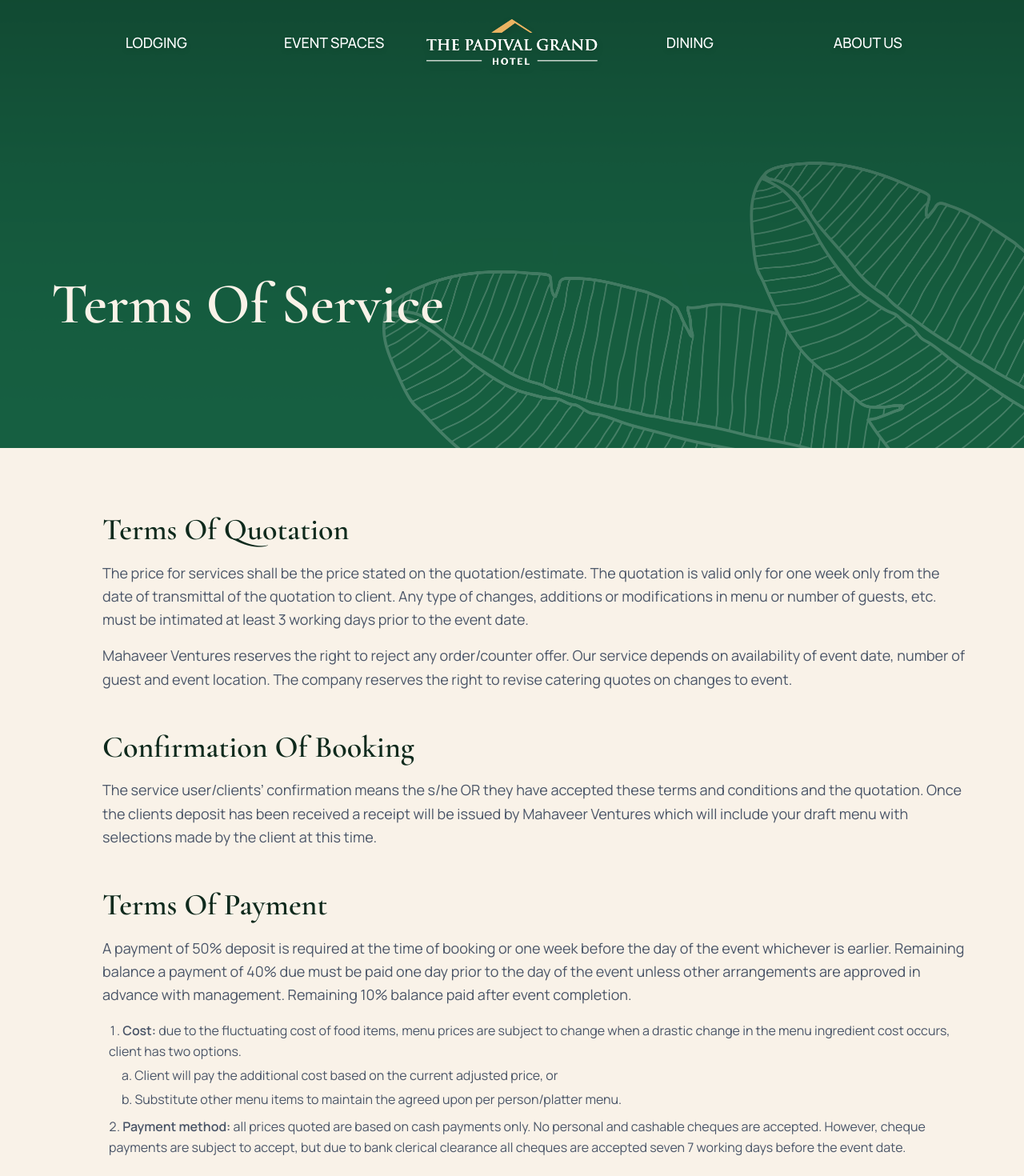
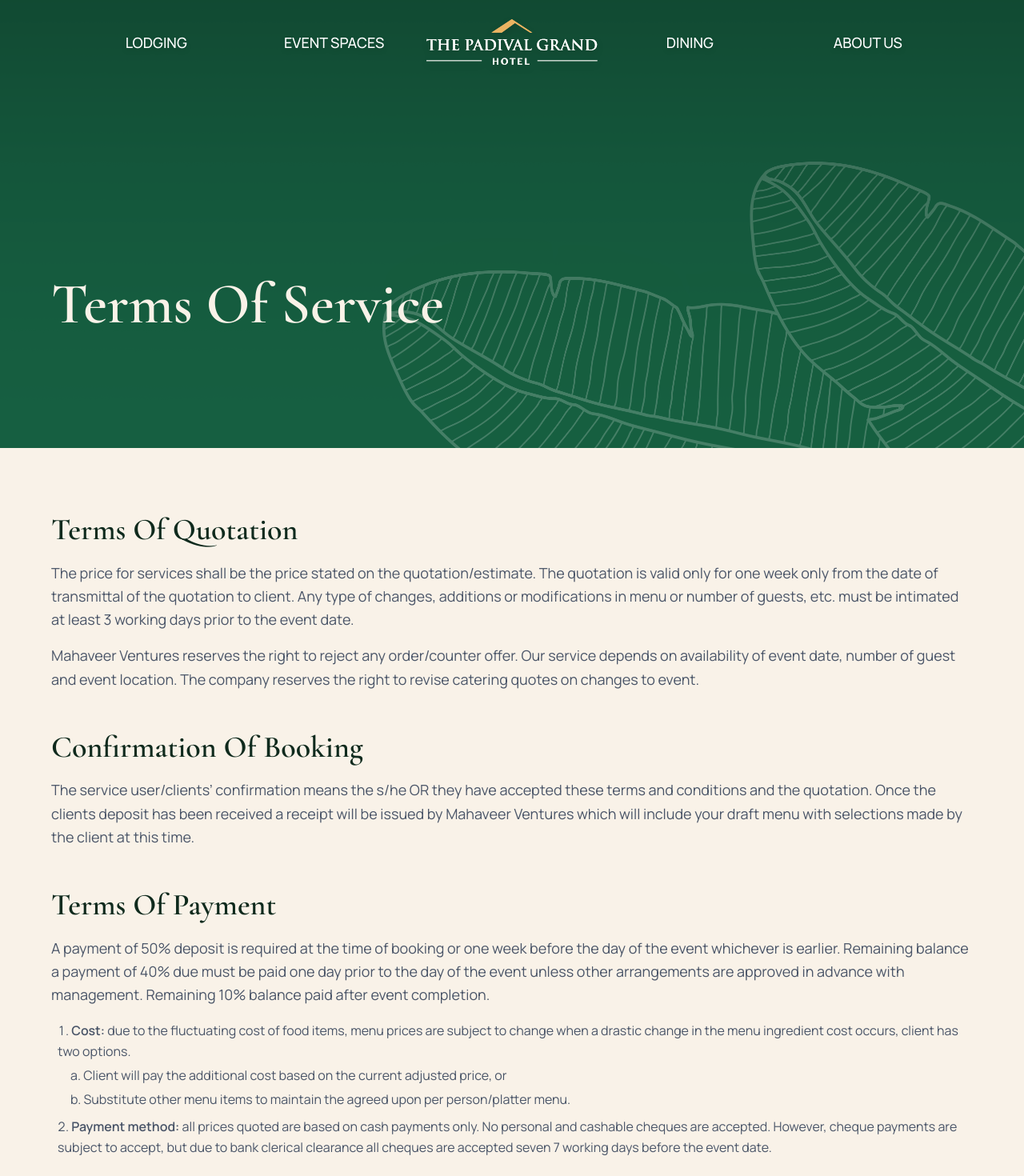
Before and after one commit to padivals/website, a Next.js app: page /terms-conditions in a window 1280 px wide. Shown: the top 1470 px of the page at 80% size. Built offline with nearby package versions, Linux system fonts and the light colour scheme.

Commit message:
video changed

```diff
--- a/src/app/privacy-policy/page.tsx
+++ b/src/app/privacy-policy/page.tsx
@@ -22,7 +22,7 @@ export default function PrivacyPolicyPage() {
       <HalfHeroSection title="Privacy Policy" />
 
       {/* Content Section */}
-      <section className="bg-[#F9F2E8] py-16 md:px-16 px-4  md:py-20  md:pl-32">
+      <section className="bg-[#F9F2E8] py-16 md:px-16 px-4  md:py-20  ">
         <div className="w-full max-w-8xl mx-auto space-y-10 sm:space-y-12 ">
 
           {/* Intro */}
--- a/src/app/rooms/page.tsx
+++ b/src/app/rooms/page.tsx
@@ -36,7 +36,7 @@ export default function RoomsPage() {
     return (
         <main className="min-h-screen flex flex-col relative  ">
             <Header />
-            <Hero videoSrc="https://res.cloudinary.com/dqhzf4lsg/video/upload/v1769776483/ROOMS_1_noiwpx.mp4" />
+            <Hero videoSrc="https://firebasestorage.googleapis.com/v0/b/megamind-carrers.firebasestorage.app/o/padivals%2FROOMS%20(1).mp4?alt=media&token=95052066-e5a7-4ebb-a482-d622b4257ac2" />
 
             <style>{`
         @media (min-width: 2100px) {
--- a/src/app/terms-conditions/page.tsx
+++ b/src/app/terms-conditions/page.tsx
@@ -22,7 +22,7 @@ export default function TermsConditionsPage() {
       <HalfHeroSection title="Terms Of Service" />
 
       {/* Content Section */}
-      <section className="bg-[#F9F2E8] py-16 md:px-16 px-4 padding-left md:py-20 md:pl-32">
+      <section className="bg-[#F9F2E8] py-16 md:px-16 px-4 padding-left md:py-20 ">
         <div className="w-full max-w-8xl mx-auto ">
           <div className="space-y-10 sm:space-y-12">
 
```
